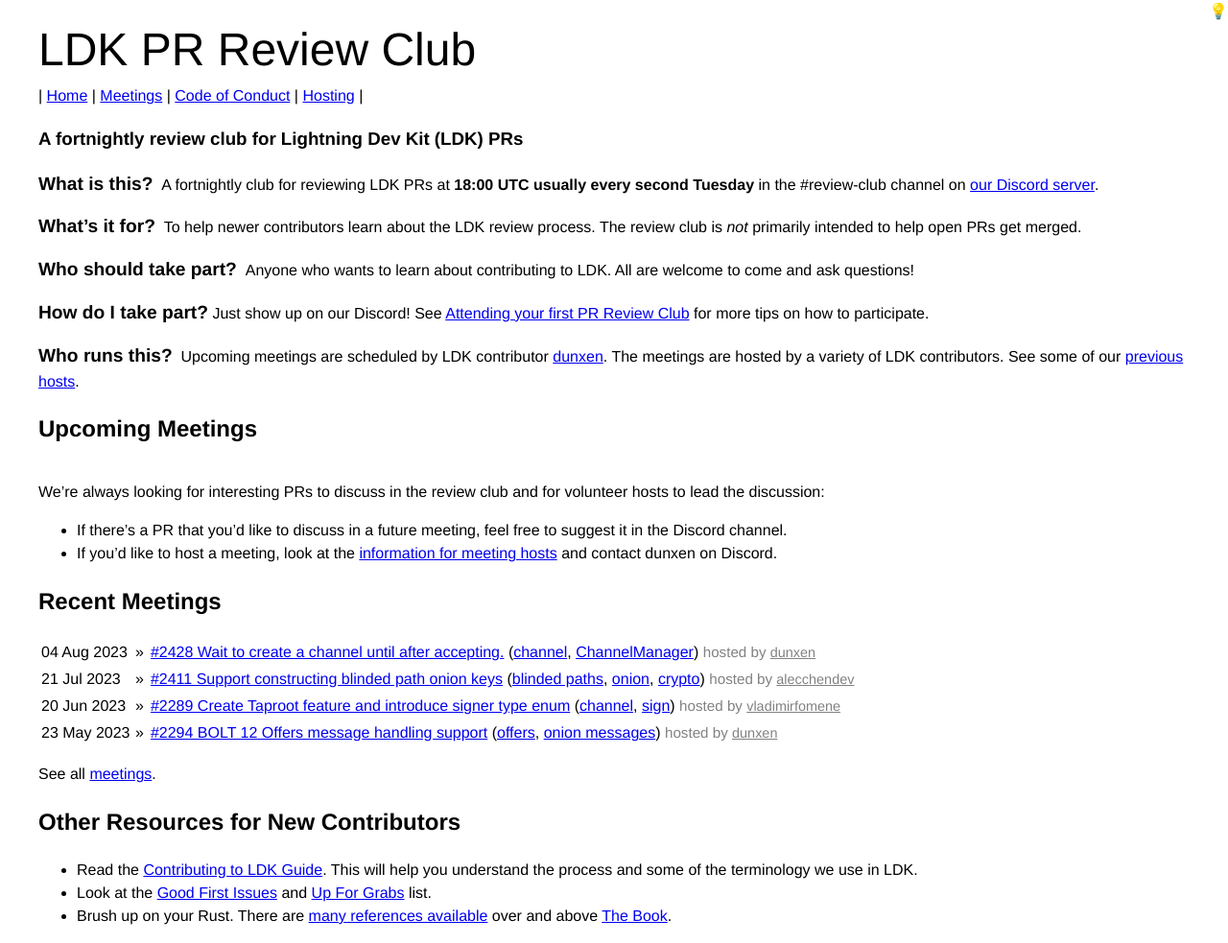
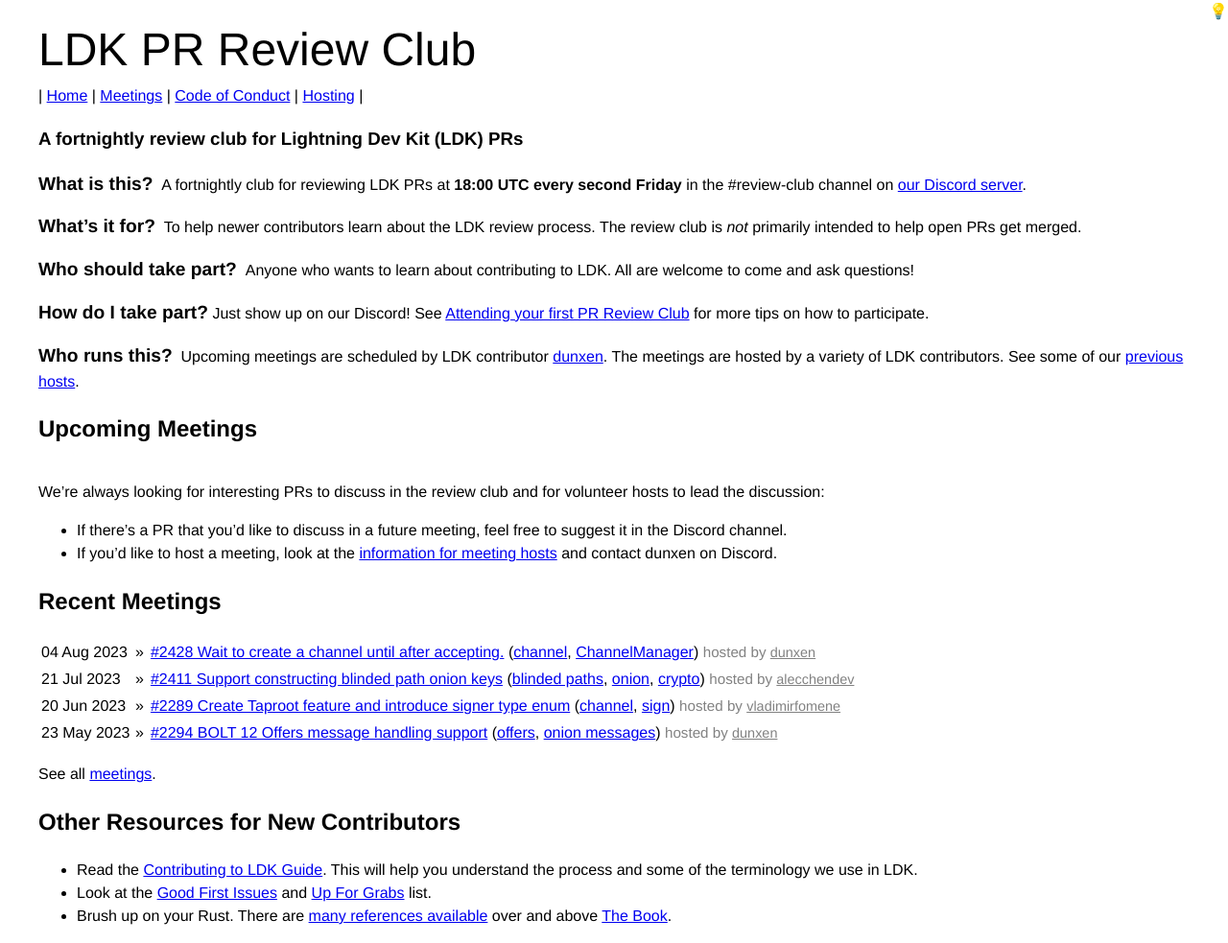
Before and after one commit to lightningdevkit/ldk-review-club, a Jekyll site: the page built from index.md, in a window 1280 px wide. Shown: the whole page at 96% size. Built offline with Jekyll 4.4.1, drawn with Linux system fonts in a browser that asks for light colours.

Commit message:
Change Tuesday/Wednesday -> Friday

```diff
--- a/_config.yml
+++ b/_config.yml
@@ -13,7 +13,7 @@
 coordinator:       "LDK contributor [dunxen](https://github.com/dunxen)"
 coordinator_irc:   "dunxen"
 description:       "A fortnightly review club for LDK PRs"
-meeting_day:       "Tuesday"
+meeting_day:       "Friday"
 meeting_location:  'the #review-club channel on <a href="https://discord.gg/5AcknnMfBw">our Discord server</a>'
 meeting_time:      "18:00 UTC"
 title:             "LDK PR Review Club"
--- a/index.md
+++ b/index.md
@@ -5,7 +5,7 @@
 ### A fortnightly review club for Lightning Dev Kit (LDK) PRs
 
 <span class="question">What is this?</span> &nbsp;A fortnightly club for reviewing
-LDK PRs at **{{ site.meeting_time }} usually every second {{ site.meeting_day }}** in
+LDK PRs at **{{ site.meeting_time }} every second {{ site.meeting_day }}** in
 {{ site.meeting_location }}.
 
 <span class="question">What's it for?</span> &nbsp;To help newer contributors
```
Also changed, not shown: hosting.md (+1 -1 lines), 1 other file.
